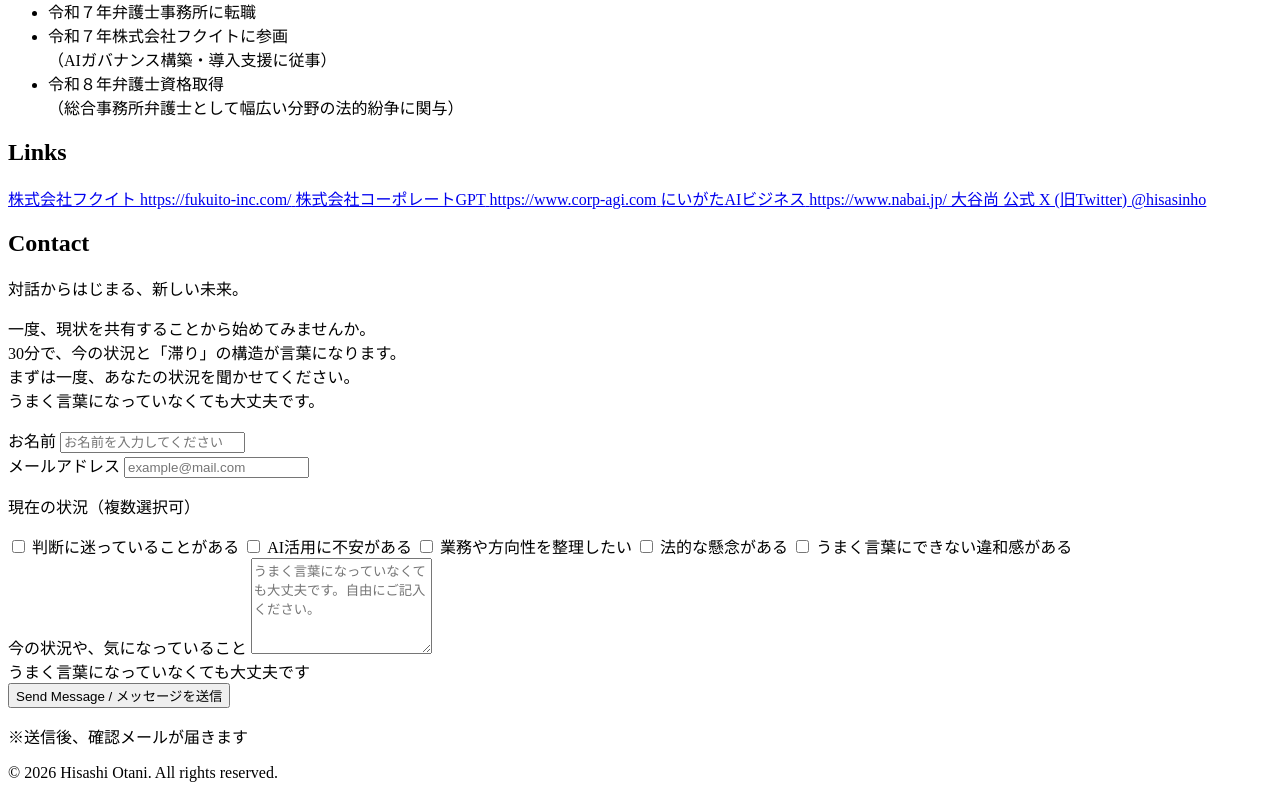
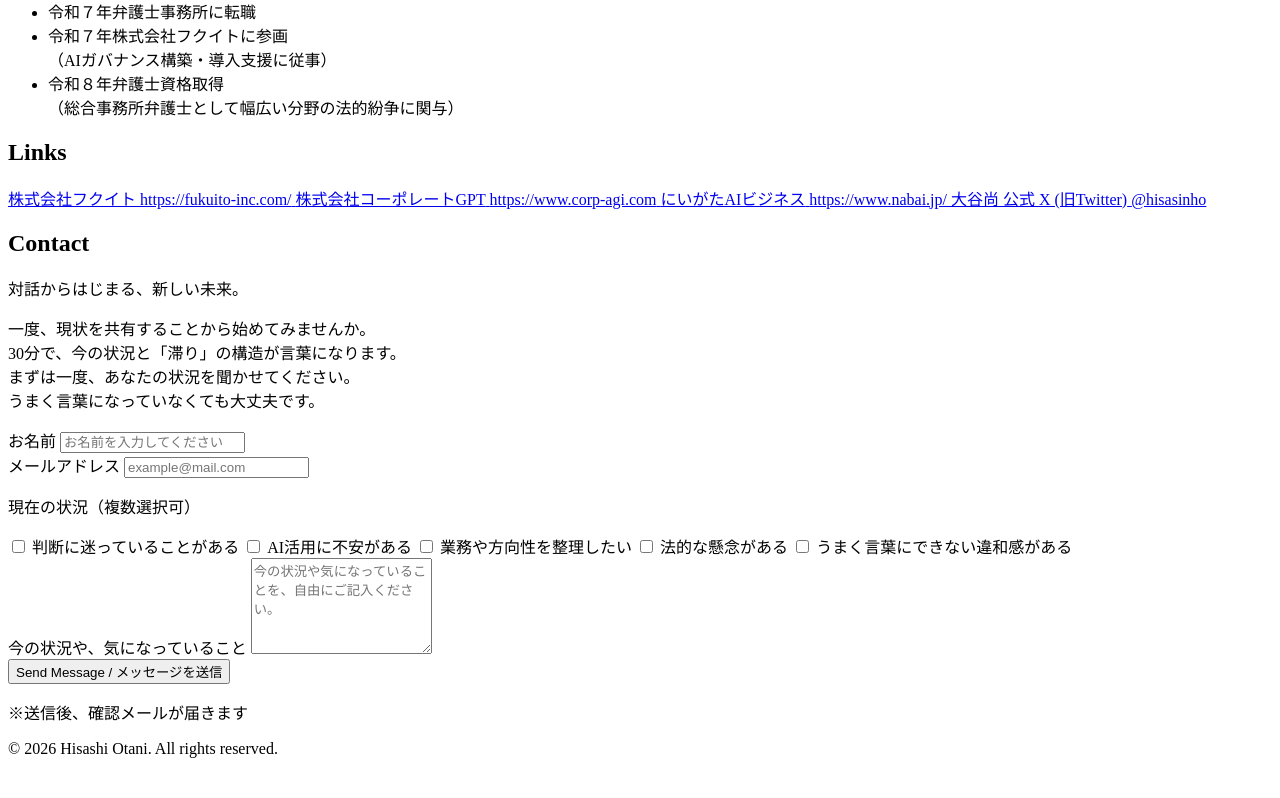
Before and after one commit to azzurri613-maker/official-, a website built with Vite: page index.html in a window 1280 px wide. Shown: the part 4107-4905 px from the top of the page. After the commit the page ends 4881 px from the top, so only its background shows below. Built offline with nearby package versions, Linux system fonts and the light colour scheme.

Commit message:
Remove redundant reassurance text to reduce repetition

```diff
--- a/index.html
+++ b/index.html
@@ -240,10 +240,10 @@
 
                             <div class="form-group">
                                 <label for="message" class="form-label"><span>今の状況や、気になっていること</span></label>
-                                <textarea name="message" id="message" class="form-textarea" rows="6" placeholder="うまく言葉になっていなくても大丈夫です。自由にご記入ください。"></textarea>
+                                <textarea name="message" id="message" class="form-textarea" rows="6" placeholder="今の状況や気になっていることを、自由にご記入ください。"></textarea>
                             </div>
 
-                            <div class="form-reassurance">うまく言葉になっていなくても大丈夫です</div>
+
                             <div class="contact-action">
                                 <button type="submit" class="cta-button"
                                 onclick="gtag('event', 'form_submit_click', {'event_category':'engagement'});">
```
